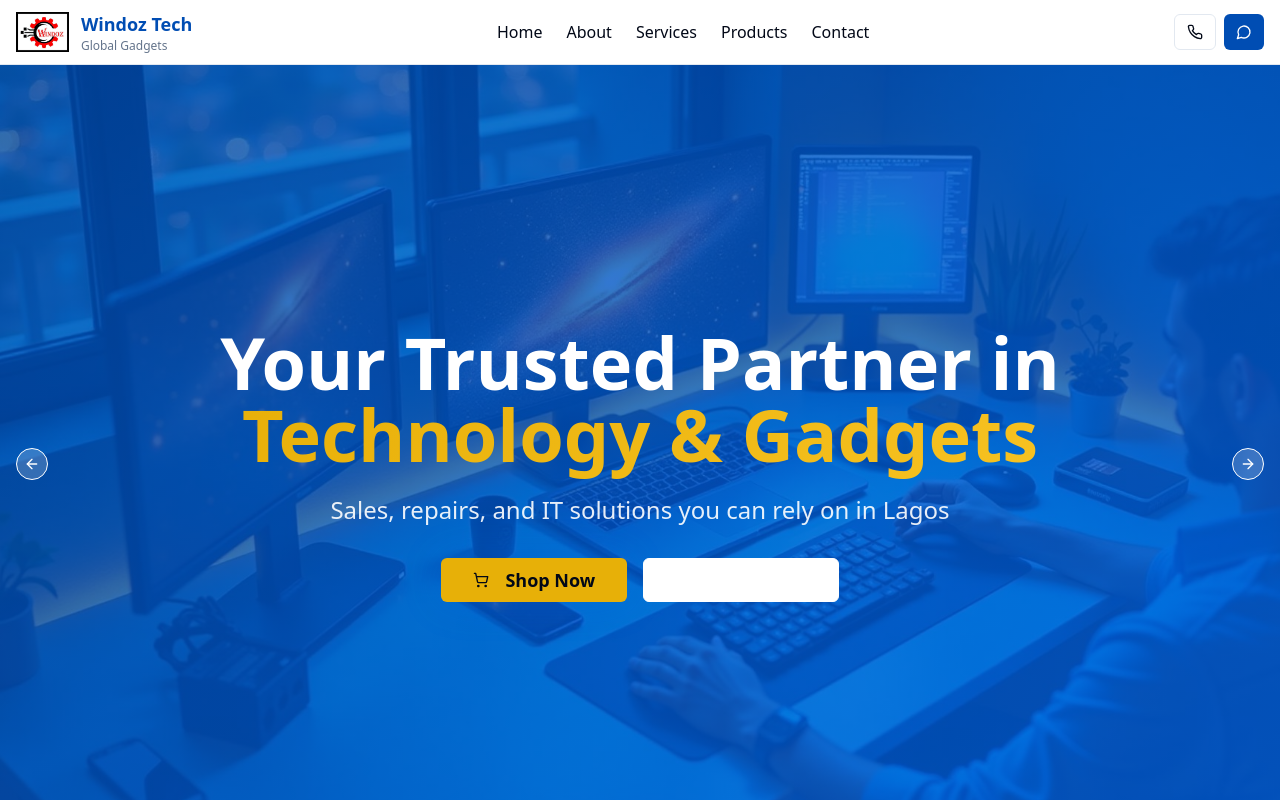
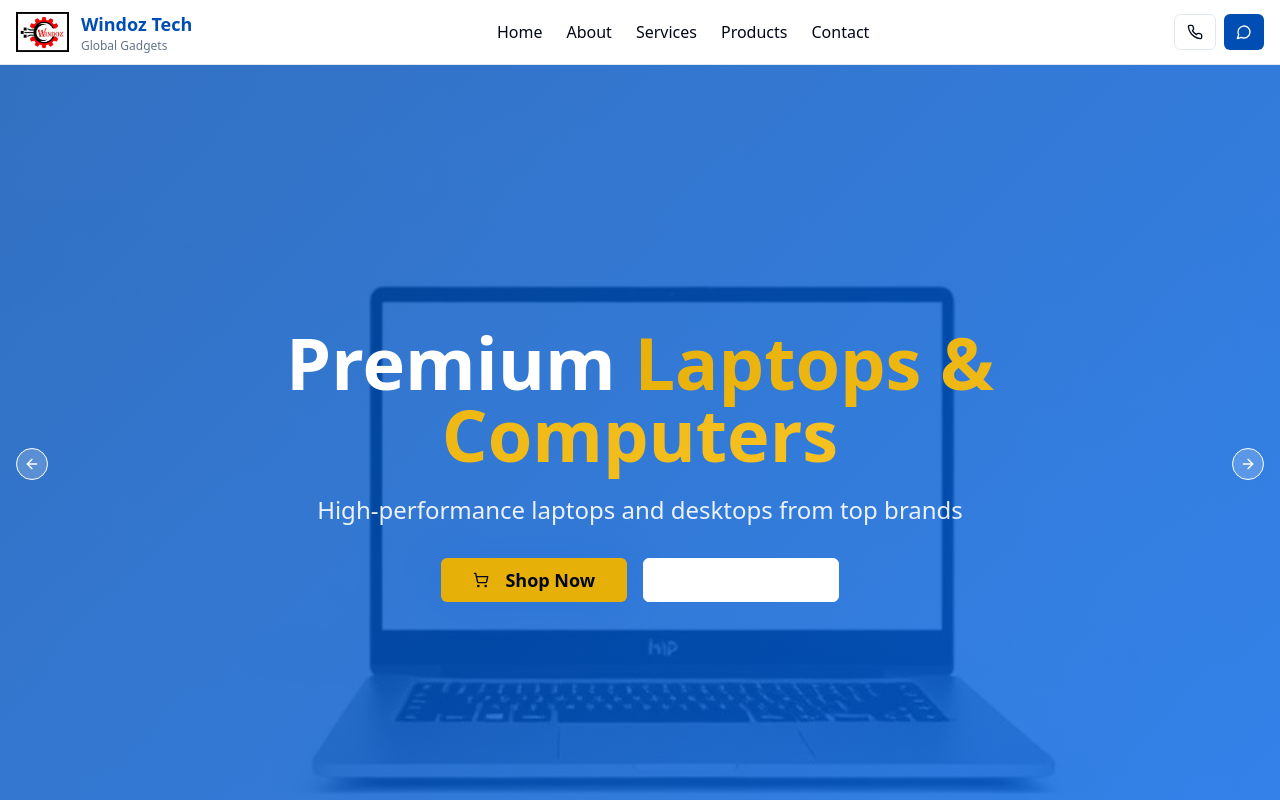
Before and after one commit to warizabefe348-wq/windoz-gadget-hub, a React (Vite) app: page / in a window 1280 px wide. Shown: the top 800 px of the page. Built offline with nearby package versions, Linux system fonts and the light colour scheme.

Commit message:
Fix homepage banner sliding
Implement automatic sliding for the homepage banner, similar to Shopify's landing page banner functionality.

```diff
--- a/package.json
+++ b/package.json
@@ -44,6 +44,7 @@
     "clsx": "^2.1.1",
     "cmdk": "^1.1.1",
     "date-fns": "^3.6.0",
+    "embla-carousel-autoplay": "^8.6.0",
     "embla-carousel-react": "^8.6.0",
     "input-otp": "^1.4.2",
     "lucide-react": "^0.462.0",
--- a/src/components/Hero.tsx
+++ b/src/components/Hero.tsx
@@ -1,6 +1,7 @@
 import { Button } from "@/components/ui/button";
 import { ArrowRight, ShoppingCart } from "lucide-react";
 import { Carousel, CarouselContent, CarouselItem, CarouselNext, CarouselPrevious } from "@/components/ui/carousel";
+import Autoplay from "embla-carousel-autoplay";
 import heroImage from "@/assets/hero-tech.jpg";
 import laptopHero from "@/assets/laptop-hero.jpg";
 import smartphoneHero from "@/assets/smartphone-hero.jpg";
@@ -30,7 +31,16 @@ export const Hero = () => {
 
   return (
     <section className="relative min-h-screen overflow-hidden">
-      <Carousel className="w-full h-screen" opts={{ loop: true, duration: 30 }}>
+      <Carousel
+        className="w-full h-screen"
+        opts={{ loop: true, align: "start" }}
+        plugins={[
+          Autoplay({
+            delay: 4000,
+            stopOnInteraction: true,
+          }),
+        ]}
+      >
         <CarouselContent>
           {slides.map((slide, index) => (
             <CarouselItem key={index}>
```
Also changed, not shown: 1 other file (tests, documents, lock files or other folders).
